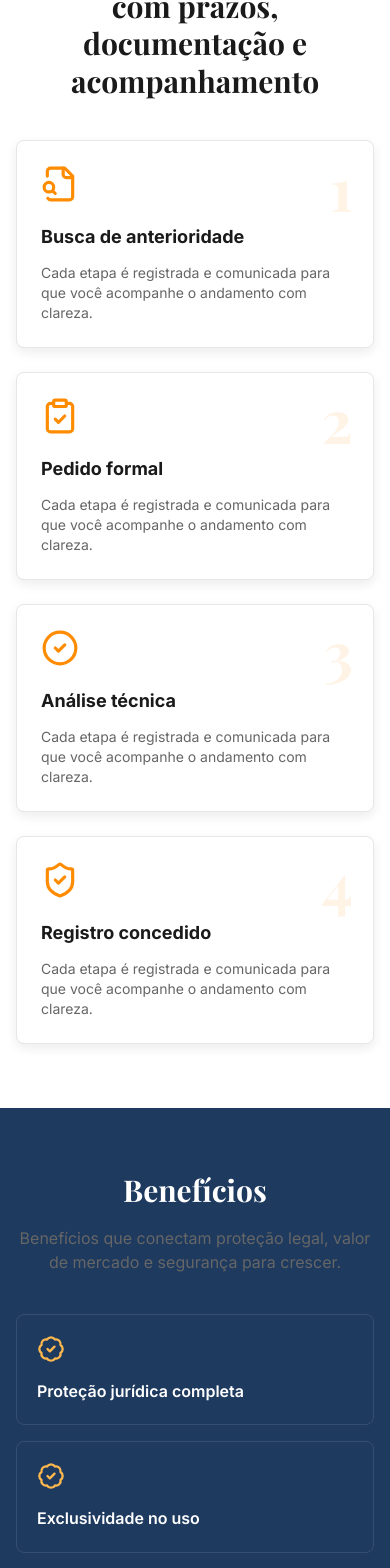
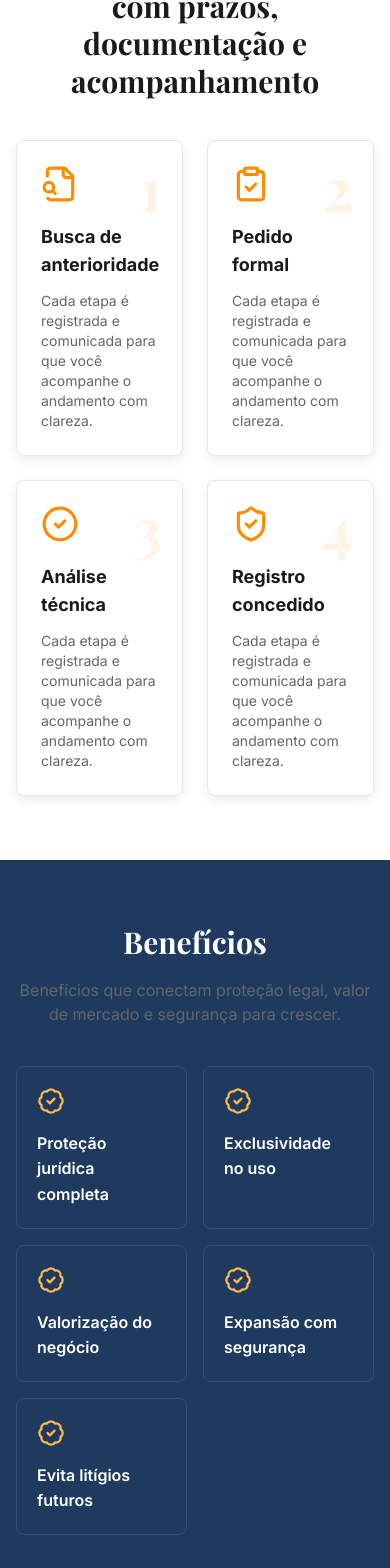
Before and after one commit to lucasccruz30-jpg/site-cmarcas, a Next.js app: page /servicos/marcas in a window 390 px wide. Shown: the part 2315-3883 px from the top of the page. Built offline with nearby package versions, Linux system fonts and the light colour scheme; a web font is replaced by a local one.

Commit message:
Fix mobile layout and text issues: table overflow, grid columns, placeholder typo, stats dividers
Co-Authored-By: Claude Sonnet 4.6 <noreply@anthropic.com>

```diff
--- a/app/page.tsx
+++ b/app/page.tsx
@@ -128,7 +128,7 @@ export default function Home() {
       </section>
 
       <section className="border-b border-black/6 bg-white">
-        <div className="section-shell grid grid-cols-2 divide-x divide-black/6 lg:grid-cols-4">
+        <div className="section-shell grid grid-cols-2 divide-x divide-y divide-black/6 lg:grid-cols-4 lg:divide-y-0">
           {[
             { value: "10+", label: "Anos de experiência" },
             { value: "500+", label: "Clientes atendidos" },
--- a/components/ContactForm.tsx
+++ b/components/ContactForm.tsx
@@ -66,7 +66,7 @@ export function ContactForm() {
       </div>
       <div className="grid gap-4 md:grid-cols-2">
         <Field label="Email" error={errors.email?.message}>
-          <input className={fieldClass} placeholder="voce@email.com" type="email" {...register("email")} />
+          <input className={fieldClass} placeholder="seu@email.com" type="email" {...register("email")} />
         </Field>
         <Field label="Telefone" error={errors.phone?.message}>
           <input className={fieldClass} placeholder="(11) 99999-9999" {...register("phone")} />
--- a/components/ServicePage.tsx
+++ b/components/ServicePage.tsx
@@ -88,7 +88,7 @@ export function ServicePage({ service }: { service: ServiceContent }) {
           eyebrow="Como funciona"
           title="Um processo conduzido com prazos, documentação e acompanhamento"
         />
-        <div className="grid gap-6 md:grid-cols-4">
+        <div className="grid grid-cols-2 gap-6 md:grid-cols-4">
           {service.steps.map((step, index) => {
             const Icon = icons[index % icons.length];
             return (
@@ -116,7 +116,7 @@ export function ServicePage({ service }: { service: ServiceContent }) {
             description="Benefícios que conectam proteção legal, valor de mercado e segurança para crescer."
             title="Benefícios"
           />
-          <div className="grid gap-4 md:grid-cols-5">
+          <div className="grid grid-cols-2 gap-4 md:grid-cols-3 lg:grid-cols-5">
             {service.benefits.map((benefit) => (
               <div className="rounded-lg border border-white/10 bg-white/8 p-5" key={benefit}>
                 <BadgeCheck className="mb-4 text-brand-orangeSoft" size={28} />
@@ -149,7 +149,7 @@ export function ServicePage({ service }: { service: ServiceContent }) {
         <section className="bg-brand-paper py-16">
           <div className="section-shell">
             <SectionHeading title="Registro Nacional vs Internacional" />
-            <div className="overflow-hidden rounded-lg bg-white shadow-soft">
+            <div className="overflow-x-auto rounded-lg bg-white shadow-soft">
               <table className="w-full min-w-[680px] text-left text-sm">
                 <thead className="bg-brand-ink text-white">
                   <tr>
```
